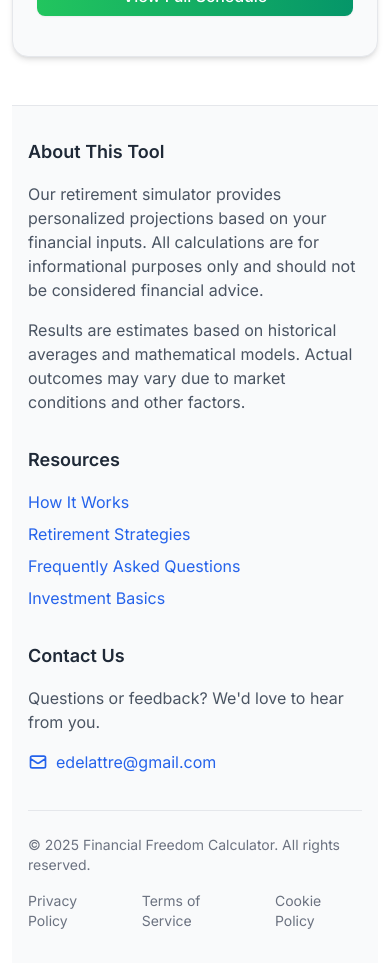
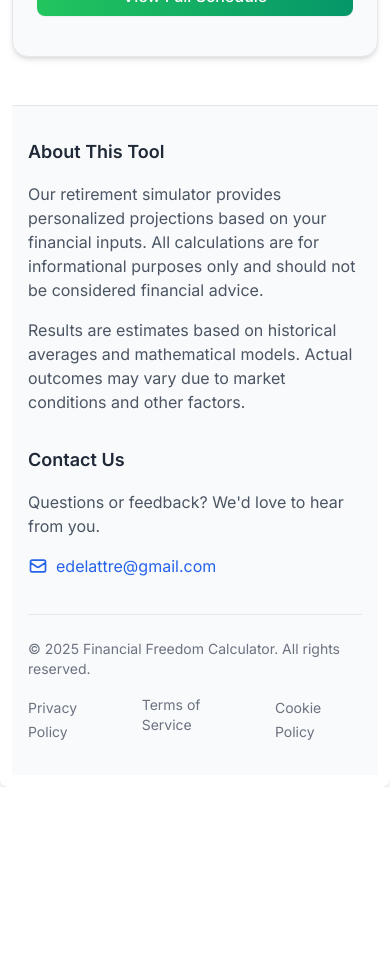
Before and after one commit to eriiiic/Retirement, a React (Create React App) app: page / in a window 390 px wide. Shown: the part 5840-6807 px from the top of the page. After the commit the page ends 6627 px from the top, so only its background shows below. Built offline with nearby package versions, Linux system fonts and the light colour scheme.

Commit message:
Update footer: remove resources section, add hover tooltips for privacy and cookie policies

```diff
--- a/src/components/common/Footer.tsx
+++ b/src/components/common/Footer.tsx
@@ -1,12 +1,21 @@
-import type { FC } from 'react';
+import { useState, type FC } from 'react';
 
 const Footer: FC = () => {
   const currentYear = new Date().getFullYear();
+  const [activeTooltip, setActiveTooltip] = useState<string | null>(null);
+
+  const handleTooltipShow = (tooltipId: string) => {
+    setActiveTooltip(tooltipId);
+  };
+
+  const handleTooltipHide = () => {
+    setActiveTooltip(null);
+  };
 
   return (
     <footer className="mt-12 py-8 bg-gray-50 border-t border-gray-200">
       <div className="max-w-6xl mx-auto px-4 sm:px-6">
-        <div className="grid grid-cols-1 md:grid-cols-3 gap-8 mb-8">
+        <div className="grid grid-cols-1 md:grid-cols-2 gap-8 mb-8">
           {/* About section */}
           <div>
             <h3 className="text-lg font-semibold text-gray-800 mb-4">About This Tool</h3>
@@ -18,33 +27,6 @@ const Footer: FC = () => {
               Results are estimates based on historical averages and mathematical models.
               Actual outcomes may vary due to market conditions and other factors.
             </p>
-          </div>
-
-          {/* Resources section */}
-          <div>
-            <h3 className="text-lg font-semibold text-gray-800 mb-4">Resources</h3>
-            <ul className="space-y-2">
-              <li>
-                <a href="#" className="text-blue-600 hover:text-blue-800 transition-colors">
-                  How It Works
-                </a>
-              </li>
-              <li>
-                <a href="#" className="text-blue-600 hover:text-blue-800 transition-colors">
-                  Retirement Strategies
-                </a>
-              </li>
-              <li>
-                <a href="#" className="text-blue-600 hover:text-blue-800 transition-colors">
-                  Frequently Asked Questions
-                </a>
-              </li>
-              <li>
-                <a href="#" className="text-blue-600 hover:text-blue-800 transition-colors">
-                  Investment Basics
-                </a>
-              </li>
-            </ul>
           </div>
 
           {/* Contact section */}
@@ -82,15 +64,45 @@ const Footer: FC = () => {
             © {currentYear} Financial Freedom Calculator. All rights reserved.
           </p>
           <div className="flex space-x-6">
-            <a href="#" className="text-sm text-gray-500 hover:text-gray-700 transition-colors">
-              Privacy Policy
-            </a>
+            <div className="relative">
+              <a
+                href="#"
+                className="text-sm text-gray-500 hover:text-gray-700 transition-colors"
+                onMouseEnter={() => handleTooltipShow('privacy')}
+                onMouseLeave={handleTooltipHide}
+              >
+                Privacy Policy
+              </a>
+              {activeTooltip === 'privacy' && (
+                <div className="absolute bottom-full left-1/2 transform -translate-x-1/2 mb-2 w-64 bg-gray-800 text-white text-xs p-2 rounded shadow-lg z-10">
+                  <div className="relative">
+                    <p>This calculator respects your privacy. We don't store any of your data. All calculations are performed locally in your browser.</p>
+                    <div className="absolute w-3 h-3 bg-gray-800 transform rotate-45 left-1/2 -ml-1.5 -bottom-1.5"></div>
+                  </div>
+                </div>
+              )}
+            </div>
             <a href="#" className="text-sm text-gray-500 hover:text-gray-700 transition-colors">
               Terms of Service
             </a>
-            <a href="#" className="text-sm text-gray-500 hover:text-gray-700 transition-colors">
-              Cookie Policy
-            </a>
+            <div className="relative">
+              <a
+                href="#"
+                className="text-sm text-gray-500 hover:text-gray-700 transition-colors"
+                onMouseEnter={() => handleTooltipShow('cookie')}
+                onMouseLeave={handleTooltipHide}
+              >
+                Cookie Policy
+              </a>
+              {activeTooltip === 'cookie' && (
+                <div className="absolute bottom-full left-1/2 transform -translate-x-1/2 mb-2 w-64 bg-gray-800 text-white text-xs p-2 rounded shadow-lg z-10">
+                  <div className="relative">
+                    <p>We use only essential cookies required for the application to function. We do not track anything personal or use analytics cookies.</p>
+                    <div className="absolute w-3 h-3 bg-gray-800 transform rotate-45 left-1/2 -ml-1.5 -bottom-1.5"></div>
+                  </div>
+                </div>
+              )}
+            </div>
           </div>
         </div>
       </div>
```
Also changed, not shown: 11 other files (tests, documents, lock files or other folders).
